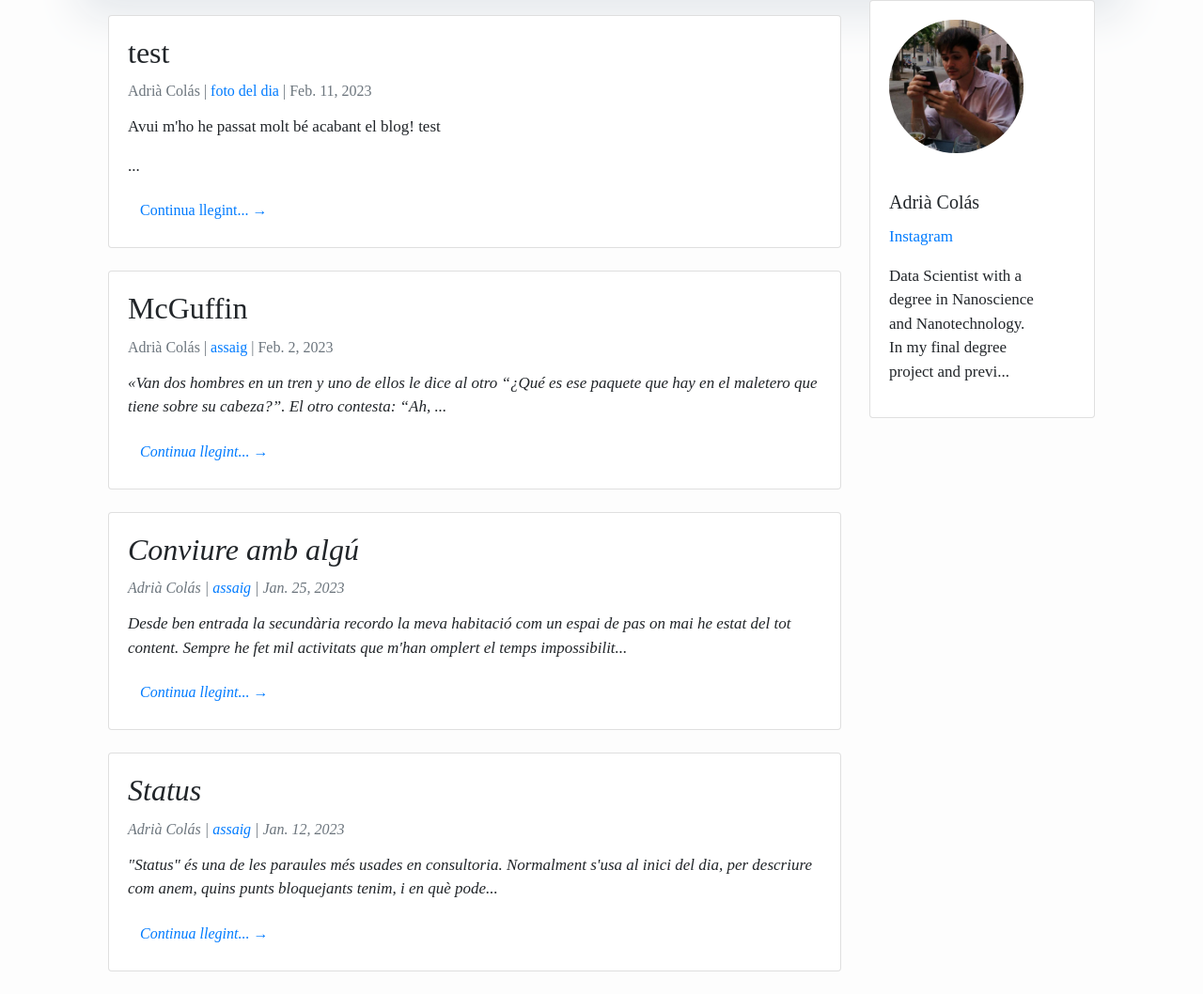
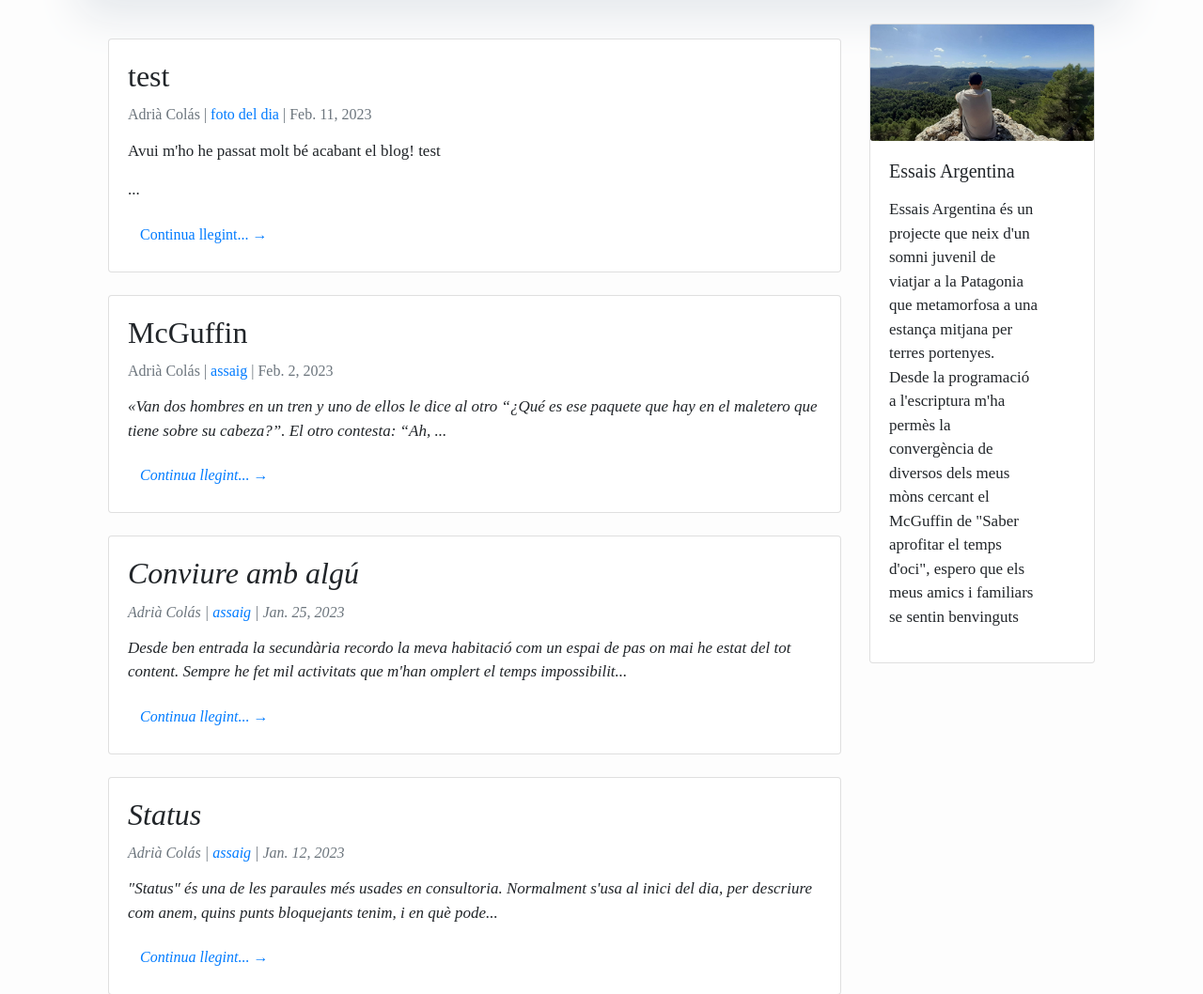
Before and after one commit to colas98/BlogDjangoArg, a Django app: page / in a window 1280 px wide. Shown: the part 173-1231 px from the top of the page at 94% size. Run offline with Django 4.2, Linux system fonts and the light colour scheme; a user stored in the database is signed in; data comes from the database, SQL or seed files in the repository; both versions use the stored data as it was after the commit; some libraries are stand-ins or nearby versions.

Commit message:
end version

```diff
--- a/ablog/theblog/templates/add_comment.html
+++ b/ablog/theblog/templates/add_comment.html
@@ -4,9 +4,9 @@
 {% block content %}
 
 {% if user.is_authenticated %}
-
+    <br/><br/>
     <h1>Add Comment...</h1>
-    <br/><br/>
+    <br/>
     <div class="mb-3">
         <form method= "POST" enctype="multipart/form-data">
             {% csrf_token %}
--- a/ablog/theblog/templates/home.html
+++ b/ablog/theblog/templates/home.html
@@ -24,31 +24,24 @@
 
 
 <div class="container">
+                <br/>
                 <div class="col-md-3 float-right">
                 <div class="card mb-3">
                   <div class="row no-gutters">
                     <div class="col-md-center">
-                {% if user.profile.profile_pic %}
-                      <img src="{{ user.profile.profile_pic.url }}" class="card-img rounded-circle" style="width:60%; margin:20px">
-                {% else %}
-                      <img src="{% static 'theblog/images/profile_pic_default.jpg' %}" class="card-img rounded-circle" style="width: 60%; margin:20px"  >
-
-                {% endif %}
+                      <img src="{% static 'theblog/images/welcome_pic_adria_3.jpeg' %}" class="card-img">
                     </div>
                     <div class="col-md-10">
                       <div class="card-body">
                         <h5 class="card-title">
-                            {{user.first_name}}
-                            {{user.last_name}}
+                            Essais Argentina
                         </h5>
                         <p class="card-text text-muted">
-                            {% if user.profile.website_url%}
-                                | <a href="{{ user.profile.website_url }}">Website</a> |
-                            {% endif %}
-                            {% if user.profile.instagram_url%}
-                                <a href="{{ user.profile.instagram_url }}">Instagram</a>
-                            {% endif %}
-                            <p class="card-text"> {{ user.profile.bio|slice:":100" }}... </p>
+                            <p class="card-text"> Essais Argentina és un projecte que neix d'un somni juvenil de viatjar a la Patagonia
+                          que metamorfosa a una estança mitjana per terres portenyes. Desde la programació a l'escriptura
+                          m'ha permès la convergència de diversos dels meus mòns cercant el McGuffin de "Saber aprofitar
+                          el temps d'oci", espero que els meus amics i familiars se sentin benvinguts
+                      </p>
                         </p>
                       </div>
                     </div>
@@ -63,7 +56,7 @@
                 <div class="card mb-4">
                     <div class="card-body">
                         <h2 class="card-title"> {{ post.title }} </h2>
-                        <p class="card-text text-muted h6">{{ post.author.first_name }} {{ post.author.last_name }} |
+                        <p class="card-text text-muted h6"> {{ post.author.first_name }} {{ post.author.last_name }} |
                             <a href="{% url 'category' post.category|slugify%}">{{ post.category }}</a>
                             | {{post.first_post_date}}</p>
                         <p class="card-text">{{post.body|slice:":200"| safe }}...</p>
--- a/ablog/theblog/views.py
+++ b/ablog/theblog/views.py
@@ -16,9 +16,12 @@ class HomeView(ListView):
         context["cat_menu"] = cat_menu
         return context
 
+
 def CategoryView(request, cats):
-    category_posts = Post.objects.filter(category=cats.replace('-', ' '))
+    category_posts = Post.objects.filter(category=cats.replace('-', ' ')).order_by('-first_post_date')
     return render(request, 'categories.html', {'cats' : cats.title().replace('-', ' '), 'category_posts' : category_posts})
+
+
 
 def CategoryListView(request):
     cat_menu_list = Category.objects.all()
@@ -64,12 +67,14 @@ class AddCategoryView(CreateView):
     # form_class = PostForm
     template_name = 'add_category.html'
     fields = '__all__'
+
     # fields = ('title', 'body')
 
 class UpdatePostView(UpdateView):
     model = Post
     form_class = EditForm
     template_name = 'update_post.html'
+
     # fields = ['title', 'title_tag', 'body']
 
 class DeletePostView(DeleteView):
```
Also changed, not shown: ablog/theblog/templates/categories.html (+5 -10 lines), ablog/db.sqlite3, ablog/static/theblog/images/welcome_pic_adria.jpeg (added), ablog/static/theblog/images/welcome_pic_adria_2.jpeg (added), ablog/static/theblog/images/welcome_pic_adria_3.jpeg (added).
